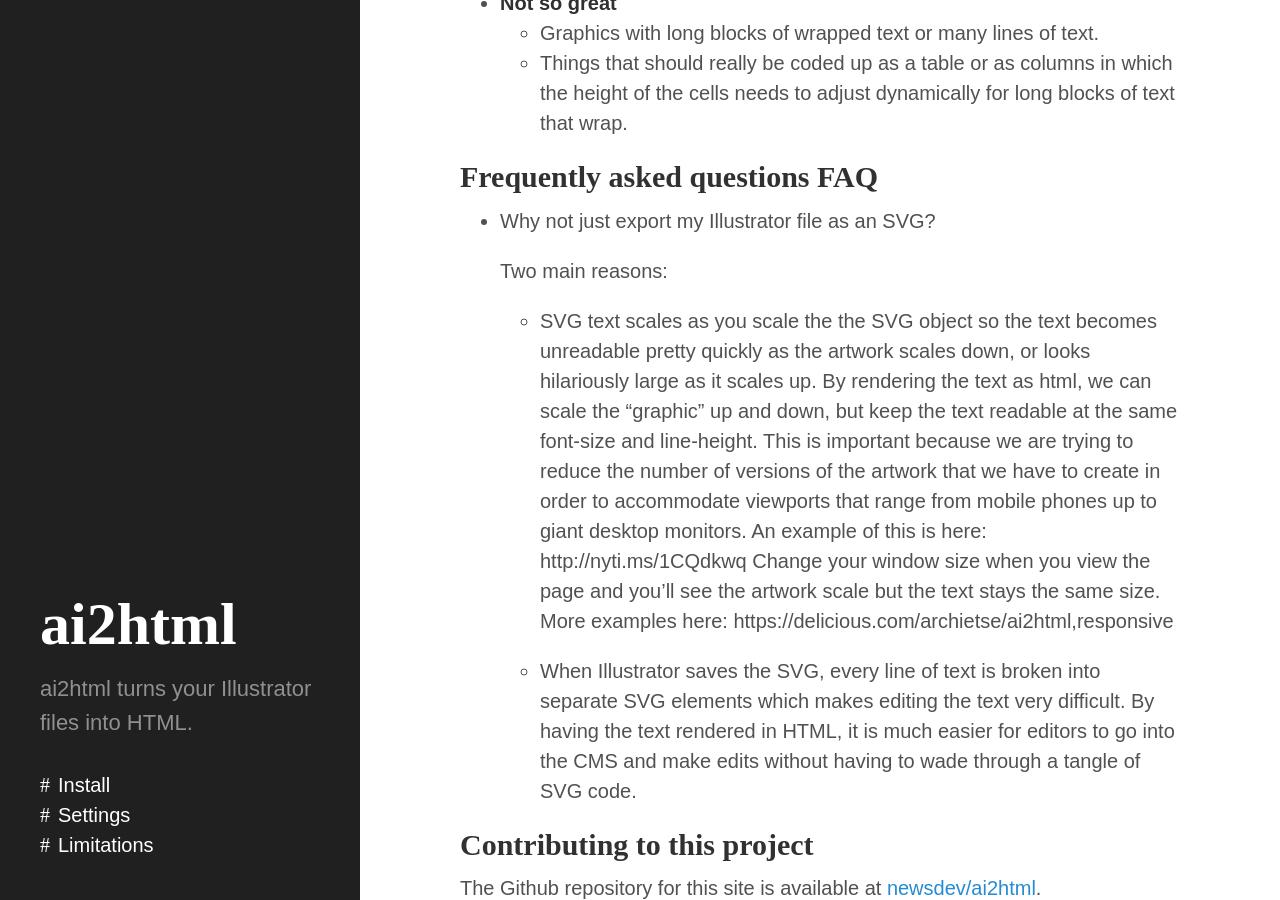
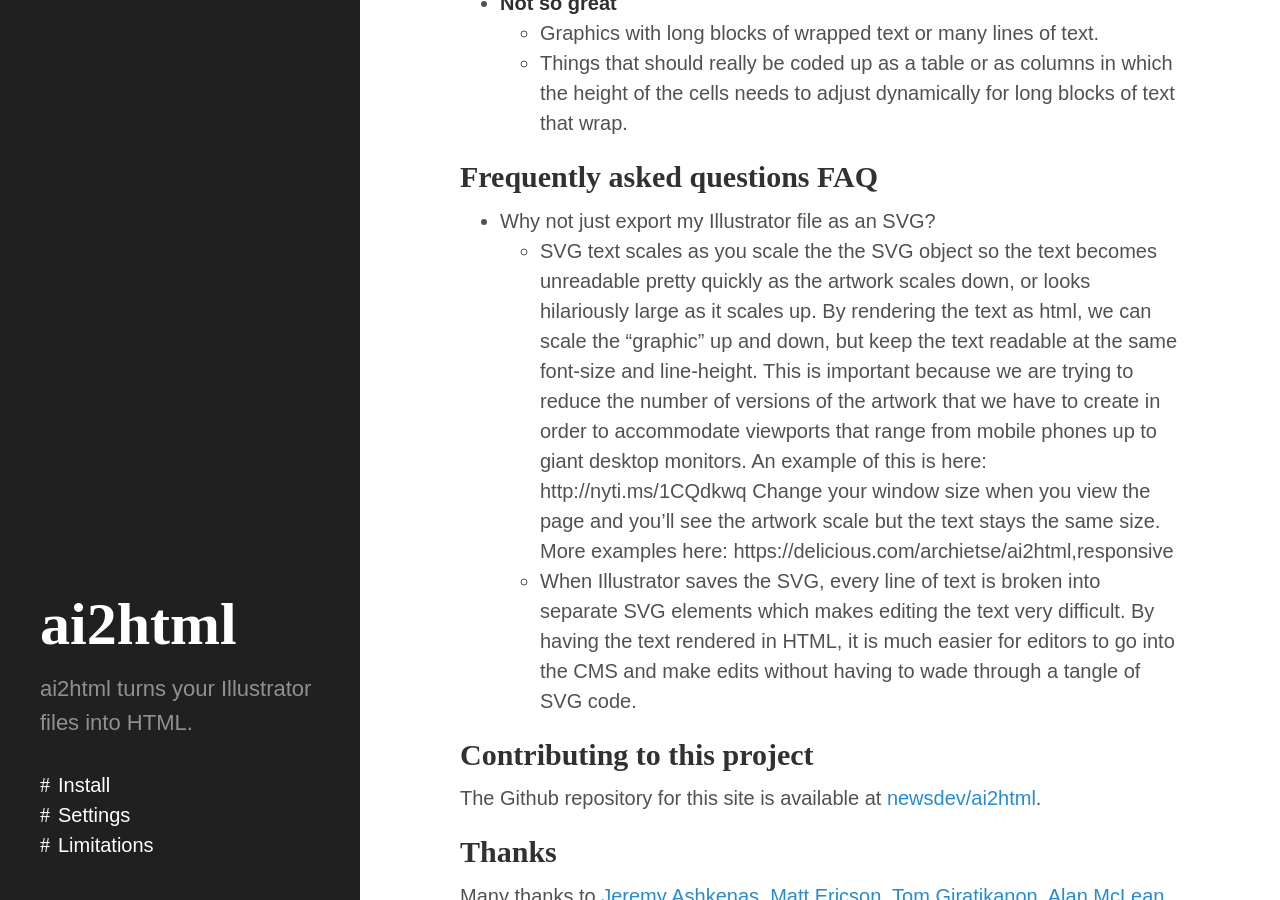
Before and after one commit to newsdev/ai2html, a Jekyll site: the page built from index.md, in a window 1280 px wide and 900 px high, scrolled down 11442 px. Built offline with Jekyll 4.4.1, drawn with Linux system fonts in a browser that asks for light colours; Markdown is read by kramdown in place of the engine named in the settings.

Commit message:
Sync README.md in master branch to index.md in gh-pages

```diff
--- a/index.md
+++ b/index.md
@@ -261,11 +261,7 @@
 ## Frequently asked questions FAQ
 
 - Why not just export my Illustrator file as an SVG?
-
-  Two main reasons:
-
   - SVG text scales as you scale the the SVG object so the text becomes unreadable pretty quickly as the artwork scales down, or looks hilariously large as it scales up. By rendering the text as html, we can scale the "graphic" up and down, but keep the text readable at the same font-size and line-height. This is important because we are trying to reduce the number of versions of the artwork that we have to create in order to accommodate viewports that range from mobile phones up to giant desktop monitors. An example of this is here: http://nyti.ms/1CQdkwq Change your window size when you view the page and you'll see the artwork scale but the text stays the same size. More examples here: https://delicious.com/archietse/ai2html,responsive
-
   - When Illustrator saves the SVG, every line of text is broken into separate SVG elements which makes editing the text very difficult. By having the text rendered in HTML, it is much easier for editors to go into the CMS and make edits without having to wade through a tangle of SVG code.
 
 
```
